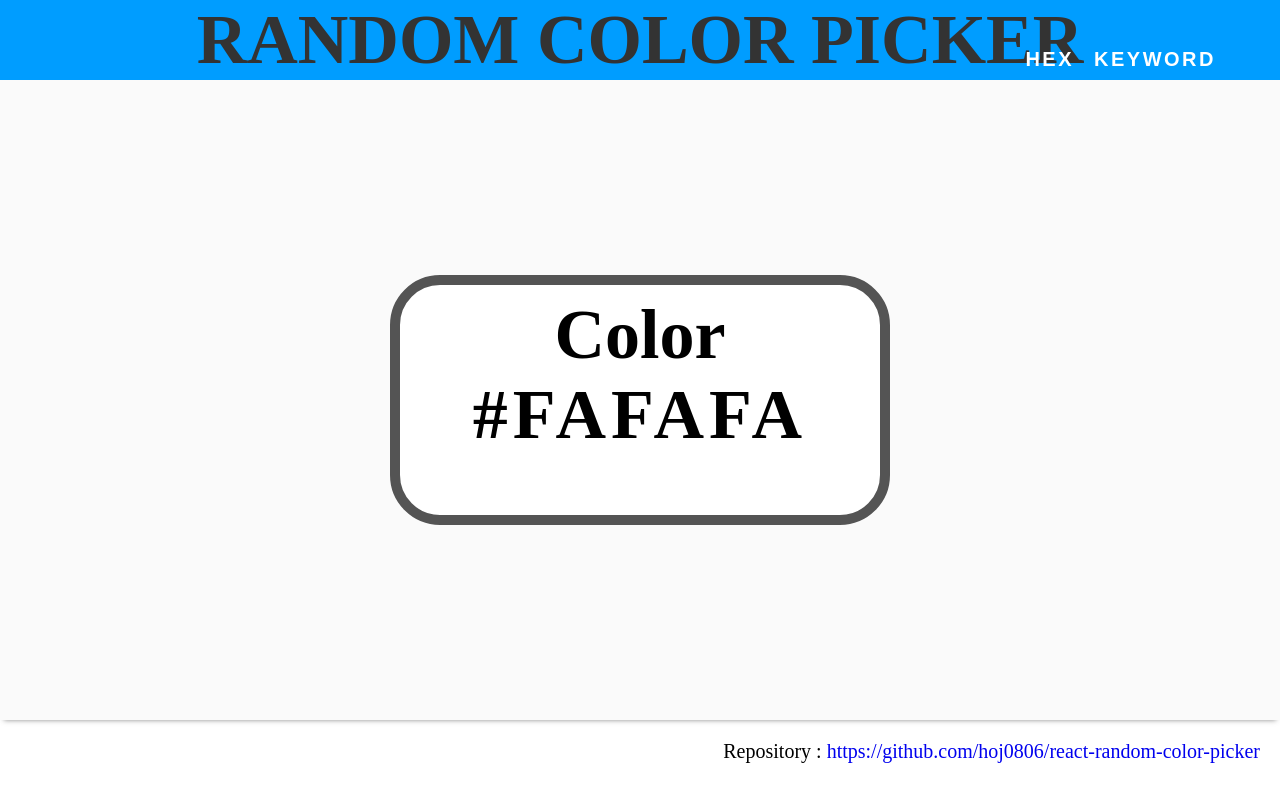
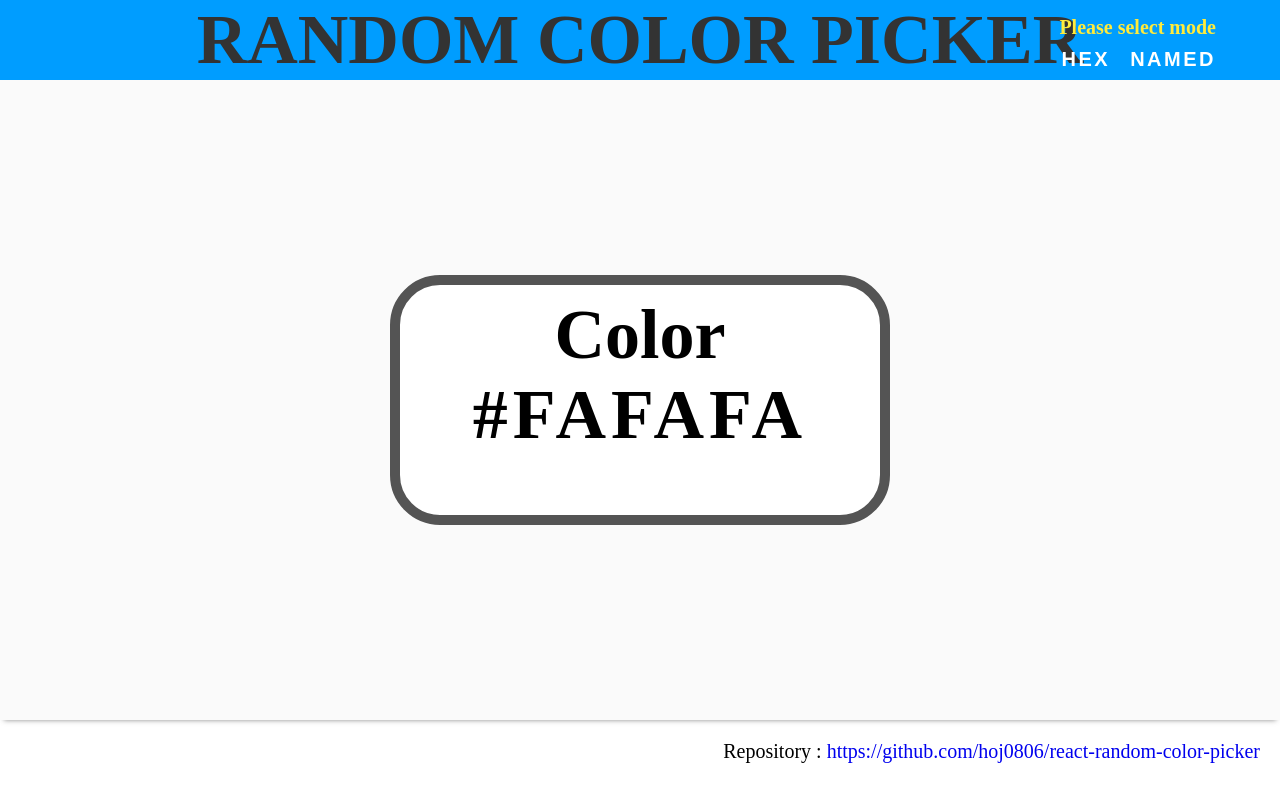
Before and after one commit to hoj0806/react-random-color-picker, a React (Create React App) app: page / in a window 1280 px wide. Built offline with nearby package versions, Linux system fonts and the light colour scheme.

Commit message:
feature : color 선택 모드 설정 기능 및 안내문 표시 기능 추가

```diff
--- a/src/App.css
+++ b/src/App.css
@@ -15,7 +15,14 @@
   font-weight: bold;
   color: #333;
 }
-
+.notification {
+  position: absolute;
+  top: 20%;
+  right: 5%;
+  font-size: 2rem;
+  color: #ffeb3b;
+  font-weight: 700;
+}
 .button-mode-container {
   position: absolute;
   top: 60%;
--- a/src/App.js
+++ b/src/App.js
@@ -1,3 +1,4 @@
+import { useState } from "react";
 import "./App.css";
 
 export default function App() {
@@ -11,25 +12,35 @@ export default function App() {
 }
 
 function Navigation() {
+  const [selectMode, setSelectMode] = useState(null);
+
+  function handleSelectMode(mode) {
+    setSelectMode(mode);
+  }
   return (
     <header className='nav'>
       <p className='title'>random color picker</p>
-      <Buttons />
+      <Buttons onSelectMode={handleSelectMode} />
+      {selectMode ? null : <p className='notification'>Please select mode</p>}
     </header>
   );
 }
 
-function Buttons() {
+function Buttons({ onSelectMode }) {
   return (
     <div className='button-mode-container'>
-      <Button>hex</Button>
-      <Button>keyword</Button>
+      <Button onSelectMode={onSelectMode}>hex</Button>
+      <Button onSelectMode={onSelectMode}>named</Button>
     </div>
   );
 }
 
-function Button({ children }) {
-  return <button className='button'>{children}</button>;
+function Button({ children, onSelectMode }) {
+  return (
+    <button className='button' onClick={() => onSelectMode(children)}>
+      {children}
+    </button>
+  );
 }
 
 function Footer() {
```
